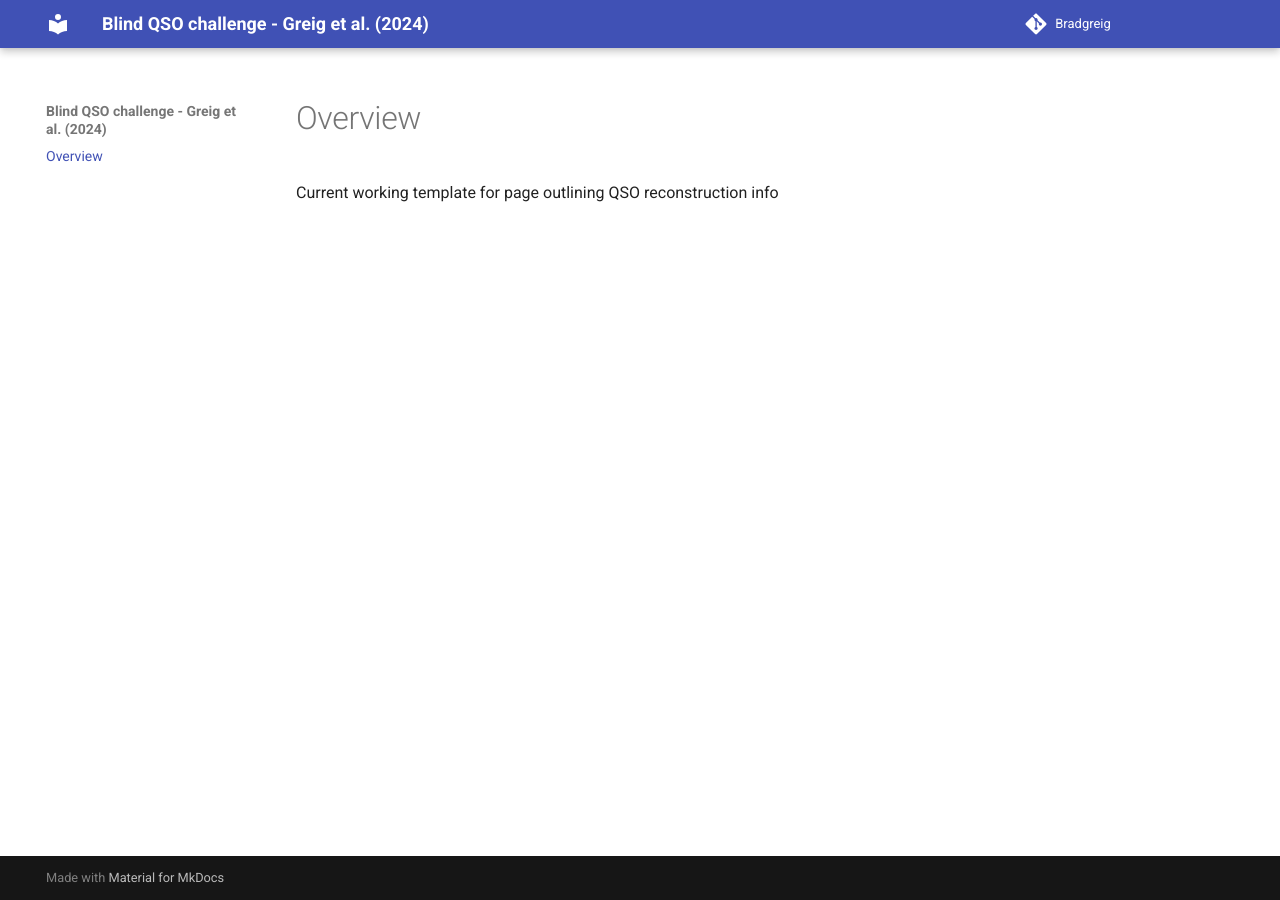
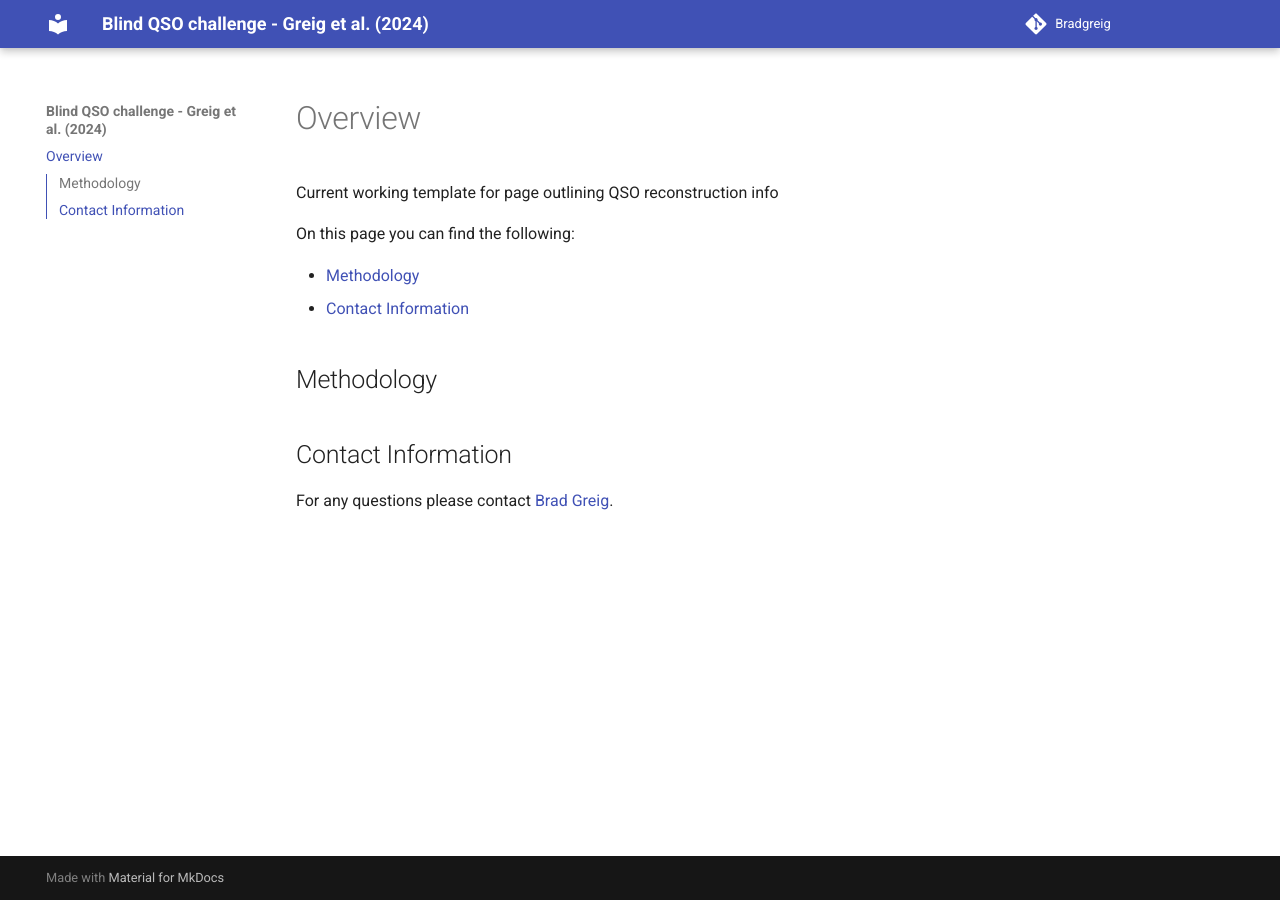
Before and after one commit to BradGreig/blind-QSO-challenge, an MkDocs documentation site: the page built from docs/index.md, in a window 1280 px wide. Built offline with MkDocs 1.6.1 and Material for MkDocs 9.7.7, drawn with Linux system fonts in a browser that asks for light colours.

Commit message:
Update index.md

```diff
--- a/docs/index.md
+++ b/docs/index.md
@@ -1,3 +1,14 @@
 # Overview
 
 Current working template for page outlining QSO reconstruction info
+
+On this page you can find the following:
+
+- [Methodology](#methodology)
+- [Contact Information](#contact-information)
+
+## Methodology
+
+## Contact Information
+
+For any questions please contact [Brad Greig](mailto:brad.s.greig@gmail.com).
```
